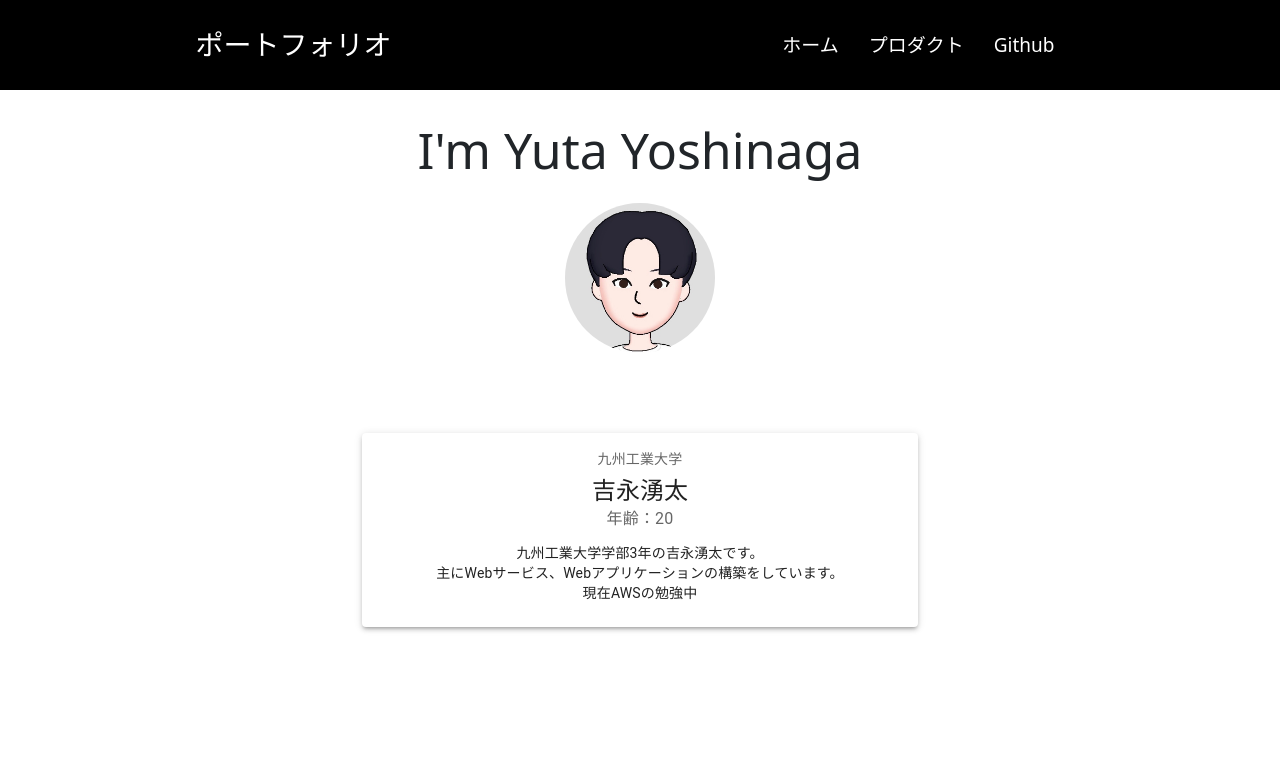
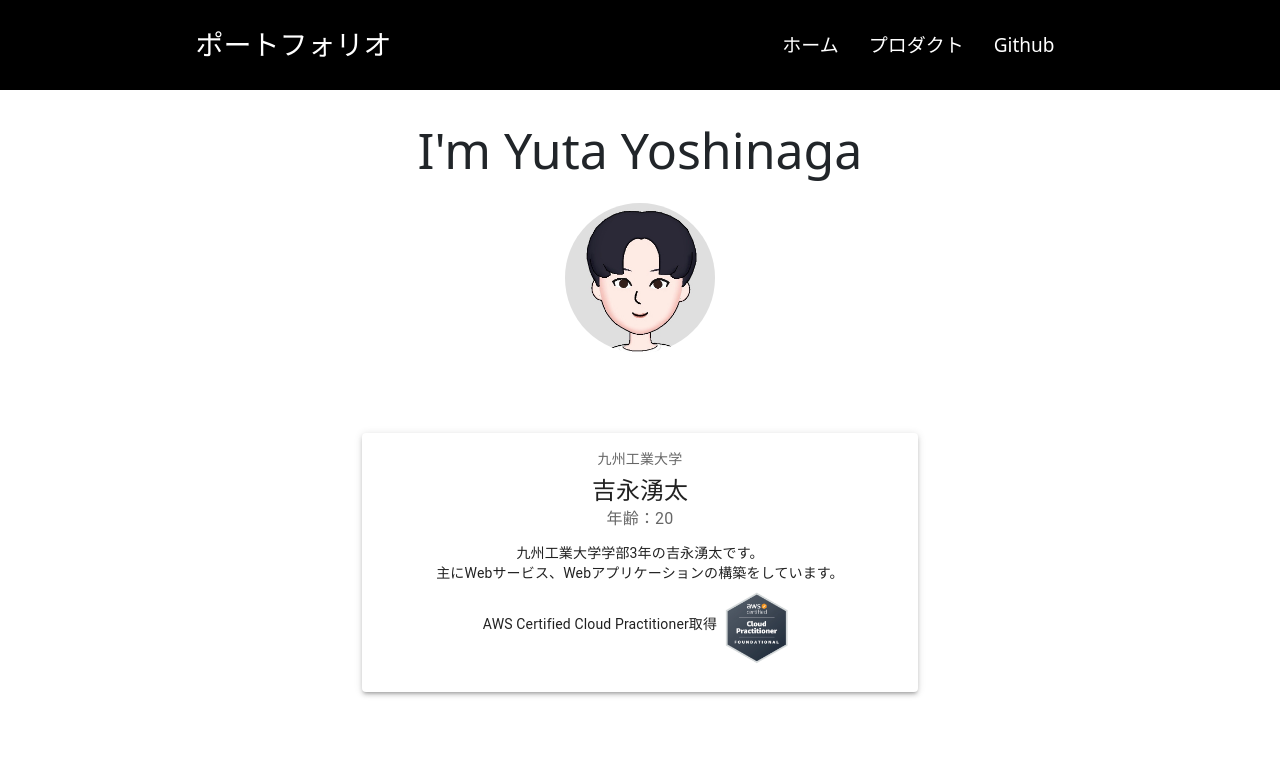
Before and after one commit to Yu-326-ta/portfolio, a React (Create React App) app: page / in a window 1280 px wide. Shown: the top 782 px of the page. Built offline with nearby package versions, Linux system fonts and the light colour scheme.

Commit message:
自己紹介編集

```diff
--- a/src/App.css
+++ b/src/App.css
@@ -98,3 +98,11 @@ img {
 .skillButton {
   margin-top: 50px;
 }
+
+.awsImage {
+  object-fit: cover;
+  height: 80px;
+  width: 80px;
+  border-radius: 50%;
+  margin-top: 5px;
+}
--- a/src/components/HomePage.jsx
+++ b/src/components/HomePage.jsx
@@ -8,6 +8,7 @@ import mysqlImage from "../Images/mysql.jpg";
 import dockerImage from "../Images/docker.jpg";
 import firebaseImage from "../Images/firebase.jpg";
 import iconImage from "../Images/icon.jpg";
+import cloudpractitionerImage from "../Images/cloudpractitioner.jpg";
 import awsImage from "../Images/aws.png";
 import htmlcssImage from "../Images/htmlcss.png";
 import Box from "@mui/material/Box";
@@ -47,7 +48,8 @@ export const HomePage = () => {
             <br />
             主にWebサービス、Webアプリケーションの構築をしています。
             <br />
-            現在AWSの勉強中
+            AWS Certified Cloud Practitioner取得
+            <img src={cloudpractitionerImage} className="awsImage" />
           </Typography>
         </CardContent>
       </Card>
```
Also changed, not shown: src/Images/cloudpractitioner.jpg (added).
